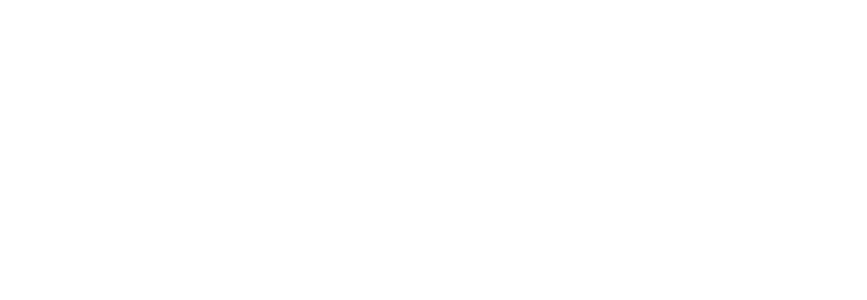
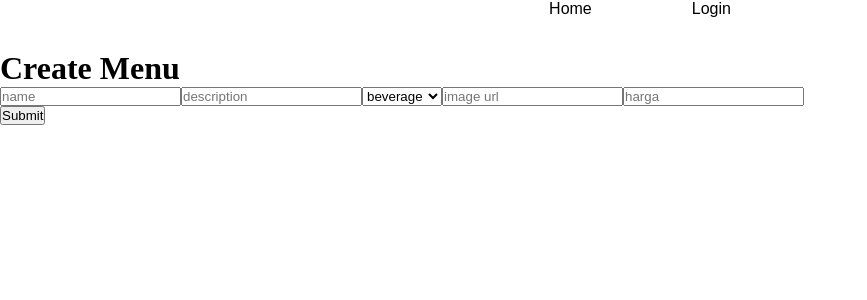
Before and after one commit to Kakagenz86/cp6-react1, a React (Vite) app: page /menu in a window 1280 px wide. Before the commit this address had no page. Shown: the top 300 px of the page, without its empty margins (0-867 px from the left). Built offline with nearby package versions, Linux system fonts and the light colour scheme.

Commit message:
add create menu

```diff
--- a/src/App.jsx
+++ b/src/App.jsx
@@ -1,7 +1,8 @@
 import React from 'react'
 import Home from "./pages/home"
 import FormLogin from "./pages/formlogin"
-import DetailPages from "./pages/detail";
+import DetailPages from "./pages/detail"
+import CreateMenu from './pages/menu'
 import { BrowserRouter, Routes, Route } from 'react-router-dom';
 
 function App() {
@@ -11,6 +12,7 @@ function App() {
           <Routes>
             <Route path="/" element={<Home/>}/>
             <Route path="/login" element={<FormLogin/>}/>
+            <Route path="/menu" element={<CreateMenu/>}/>
             <Route path="/detail/:id" element={<DetailPages/>}/>
           </Routes>
       </BrowserRouter>
--- a/src/pages/home/index.jsx
+++ b/src/pages/home/index.jsx
@@ -1,5 +1,6 @@
 import React from 'react'
 import Navbar from '../../components/Navbar';
+import CreateMenu from '../menu';
 import { useEffect, useState } from 'react';
 import { Link } from 'react-router-dom';
 import axios from 'axios';
@@ -10,16 +11,14 @@ const Home = () => {
     }
 
     const [home, setHome] = useState([]);
-    const [name, setName] = useState('');
-    const [type, setType] = useState('');
 
     useEffect(() => {
-        handleGetMenu(name, type);
+        handleGetMenu();
     }, []);
 
-    const handleGetMenu = (dataName, dataType) => {
+    const handleGetMenu = () => {
         axios
-            .get(`https://api.mudoapi.tech/menus?name=${dataName}&type=${dataType}`)
+            .get(`https://api.mudoapi.tech/menus?name=&type=&perPage=10&page=1`)
             .then((res) => {
                 console.log(res)
                 setHome(res.data.data.Data);
@@ -27,14 +26,35 @@ const Home = () => {
             .catch((err) => console.log(err));
     };
 
+    const handleDelete = (id) => {
+        const token = localStorage.getItem("accessToken")
+        const config = {
+            headers: {
+                Authorization: `Bearer ${token}`
+            }
+        }
+
+        axios
+            .delete(`https://api.mudoapi.tech/menu/${id}`, config)
+            .then((res) => {
+                console.log(res)
+                handleGetMenu()
+            })
+            .catch((err) => console.log(err));
+    };
+
     return (
         <div>
             <Navbar/>
+            <Link to={'/menu'}>
+                Create Menu
+            </Link>
             {home.map((menu) =>(
                 <div key={menu.id}>
-                <h1>{menu.name}</h1>
+                <h3>{menu.name}</h3>
                 <img src={menu.imageUrl} style={style}/>
                 <button><Link to={`/detail/${menu.id}`}>Detail</Link></button>
+                <button onClick={() => handleDelete(menu.id)}>Delete</button>
                 </div>
             ))}
         </div>
--- /dev/null
+++ b/src/pages/menu/index.jsx
@@ -0,0 +1,70 @@
+import React, { useState } from 'react';
+import Navbar from '../../components/Navbar';
+import axios from 'axios';
+
+const CreateMenu = () => {
+    const [formData, setFormData] = useState({
+        name: "",
+        description: "",
+        type: "",
+        imageUrl: "",
+        price: "",
+    });
+
+    const handleInputChange = (e) => {
+        // console.log(e.target.value)
+        const { name, value } = e.target;
+        setFormData({
+            ...formData,
+            [name]: value,
+        });
+    };
+
+    // console.log(formData.name, formData.description, formData.type, formData.imageUrl, formData.price)
+
+    const handleSubmit = () => {
+
+        // cara rubah nilai dari string ke number
+        formData.price = Number(formData.price)
+
+        // buat config untuk authorization dan valeu berupa token
+        const token = localStorage.getItem("accessToken")
+        const config = {
+            headers: {
+                Authorization: `Bearer ${token}`
+            }
+        }
+
+        axios
+            .post('https://api.mudoapi.tech/menu',  formData, config)
+            .then((res) => {
+                console.log(res);
+            })
+            .catch((err) => {
+                console.log(err.response);
+            });
+    };
+
+    return (
+        <div>
+            <Navbar />
+            <h1>Create Menu</h1>
+            <div className='create-menu'>
+                <input name='name' placeholder='name' onChange={handleInputChange}/>
+                <input name='description' placeholder='description' onChange={handleInputChange}/>
+                <select name='type' onChange={handleInputChange}>
+                    <option value={'beverage'}>beverage</option>
+                    <option value={'main-dish'}>main-dish</option>
+                </select>
+                <input name='imageUrl' placeholder='image url' onChange={handleInputChange}
+                />
+                <input name='price' placeholder='harga' onChange={handleInputChange}/>
+                <div>
+                    <button onClick={handleSubmit}>Submit</button>
+                </div>
+            </div>
+        </div>
+    );
+};
+
+export default CreateMenu;
```
